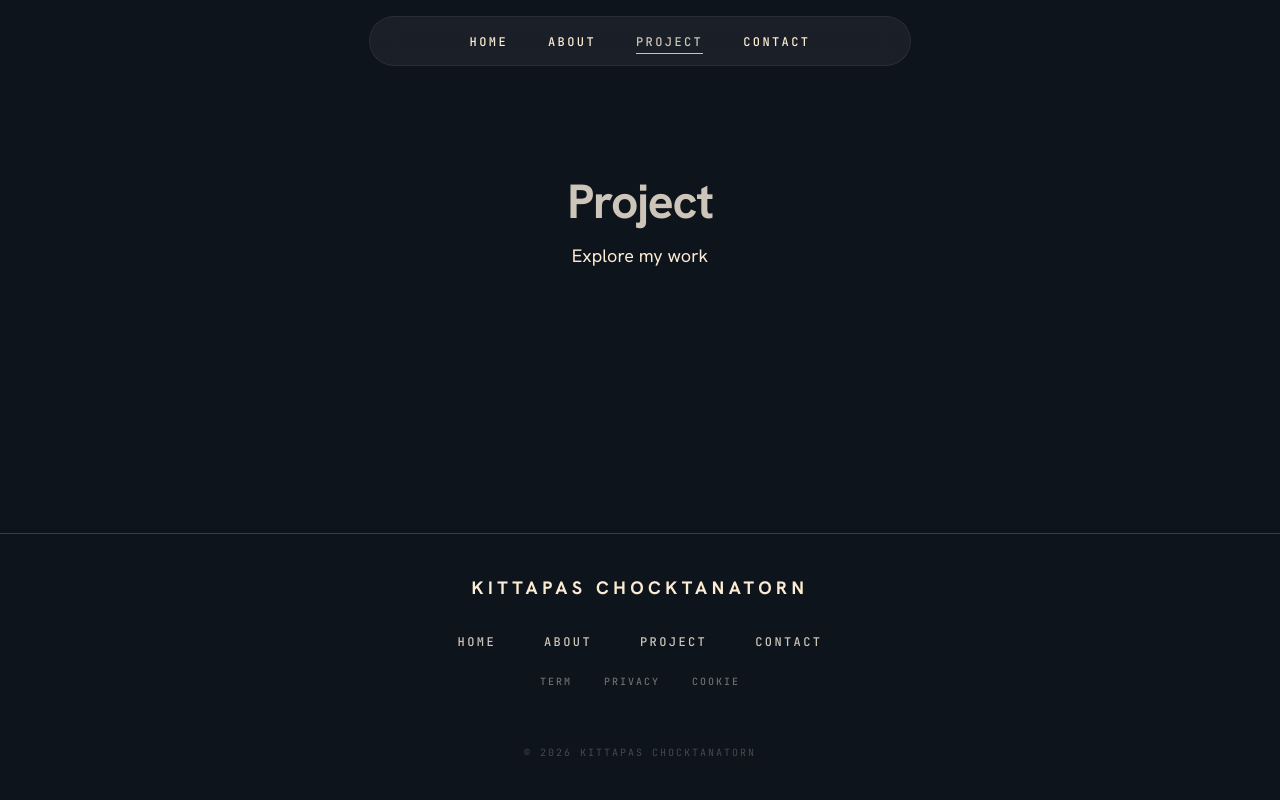
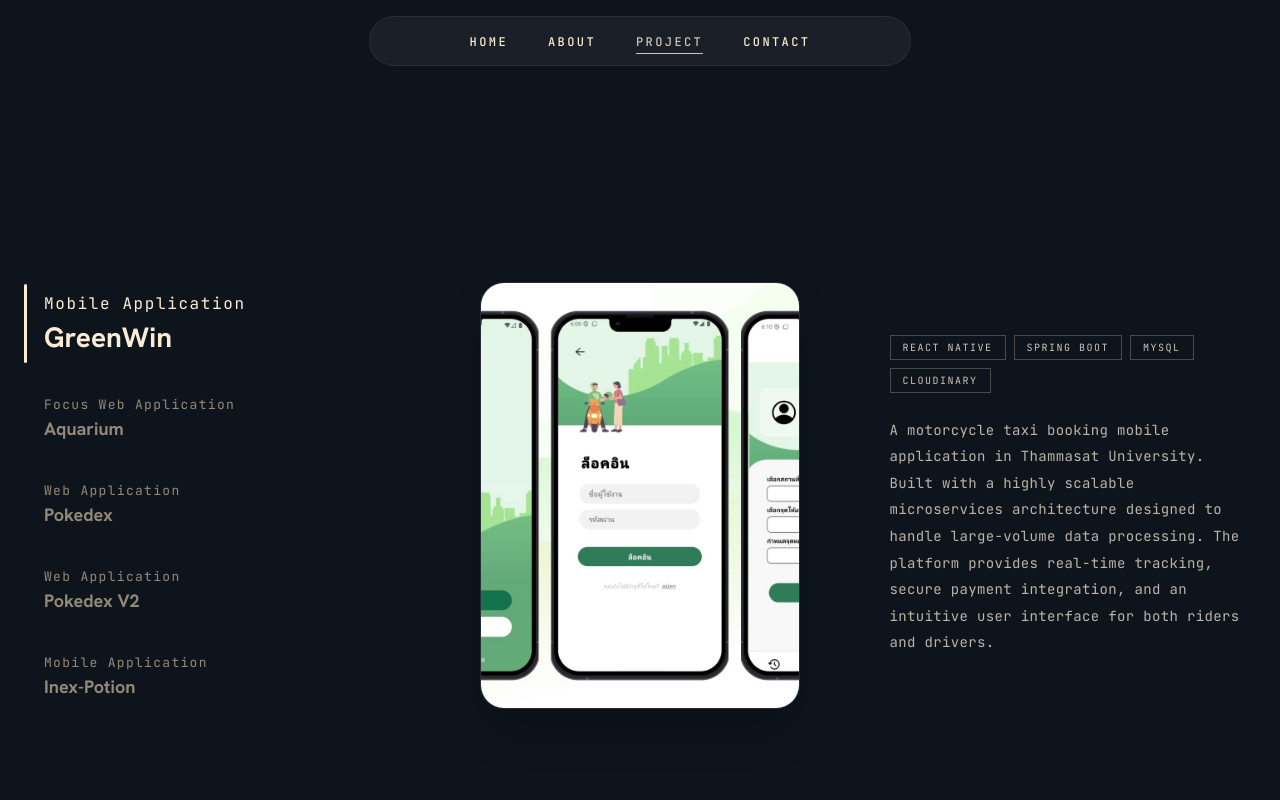
Before and after one commit to Premeeii/portfolio, a Next.js app: page /project in a window 1280 px wide. Shown: the top 800 px of the page. Built offline with nearby package versions, Linux system fonts and the light colour scheme.

Commit message:
add project page

```diff
--- a/src/app/project/page.tsx
+++ b/src/app/project/page.tsx
@@ -1,22 +1,155 @@
 "use client";
 
+import { useState } from "react";
 import { motion } from "framer-motion";
+import ProjectSidebar from "@/components/ProjectSidebar";
+import ProjectPreview from "@/components/ProjectPreview";
+import ProjectDescription from "@/components/ProjectDescription";
+
+const PROJECTS = [
+  {
+    id: "greenwin",
+    category: "Mobile Application",
+    title: "GreenWin",
+    description:
+      "A motorcycle taxi booking mobile application in Thammasat University. Built with a highly scalable microservices architecture designed to handle large-volume data processing. The platform provides real-time tracking, secure payment integration, and an intuitive user interface for both riders and drivers.",
+    tags: ["REACT NATIVE", "SPRING BOOT", "MYSQL", "CLOUDINARY"],
+    imageSrc: "/greenwin.jpeg",
+  },
+  {
+    id: "aquarium",
+    category: "Focus Web Application",
+    title: "Aquarium",
+    description:
+      "An immersive focus timer web application that combines productivity with a relaxing aquarium experience. Users can grow their virtual aquarium by staying focused, with customizable ambient sounds and visual themes to enhance concentration.",
+    tags: ["NEXT.JS", "TYPESCRIPT", "TAILWIND CSS", "FRAMER MOTION"],
+    imageSrc: "/activity.jpg",
+  },
+  {
+    id: "pokedex-1",
+    category: "Web Application",
+    title: "Pokedex",
+    description:
+      "A comprehensive Pokémon encyclopedia web application featuring detailed stats, evolution chains, and type matchups. Built with modern web technologies for a smooth, responsive browsing experience with advanced search and filtering capabilities.",
+    tags: ["REACT", "TYPESCRIPT", "REST API", "CSS MODULES"],
+    imageSrc: "/me2.jpeg",
+  },
+  {
+    id: "pokedex-2",
+    category: "Web Application",
+    title: "Pokedex V2",
+    description:
+      "An upgraded version of the Pokedex application with enhanced features including team builder, damage calculator, and community features. Implements server-side rendering for improved performance and SEO optimization.",
+    tags: ["NEXT.JS", "PRISMA", "POSTGRESQL", "DOCKER"],
+    imageSrc: "/greenwin.jpeg",
+  },
+  {
+    id: "inex-potion",
+    category: "Mobile Application",
+    title: "Inex-Potion",
+    description:
+      "A personal finance tracking mobile application that helps users manage their income and expenses with intuitive categorization, visual analytics, and budget planning tools. Features include recurring transaction tracking and financial goal setting.",
+    tags: ["FLUTTER", "DART", "FIREBASE", "FIGMA"],
+    imageSrc: "/activity.jpg",
+  },
+];
 
 export default function Project() {
+  const [activeIndex, setActiveIndex] = useState(0);
+  const activeProject = PROJECTS[activeIndex];
+
   return (
-    <section className="flex flex-1 flex-col items-center justify-center px-6 py-24">
+    <section className="flex min-h-[calc(100dvh-65px)] flex-col px-6 py-16 lg:py-50">
+      {/* Page entrance animation */}
       <motion.div
-        initial={{ opacity: 0, y: 20 }}
-        animate={{ opacity: 1, y: 0 }}
+        initial={{ opacity: 0 }}
+        animate={{ opacity: 1 }}
         transition={{ duration: 0.6, ease: "easeOut" }}
-        className="text-center"
+        className="mx-auto w-full max-w-7xl flex-1"
       >
-        <h1 className="text-4xl font-bold tracking-tight text-accent sm:text-5xl">
-          Project
-        </h1>
-        <p className="mt-4 text-lg text-muted">
-          Explore my work
-        </p>
+        {/* ── Desktop Layout (lg+) ── */}
+        <div className="hidden h-full lg:grid lg:grid-cols-[1fr_1.1fr_1fr] lg:items-center lg:gap-8 xl:gap-12">
+          {/* Left — Project Sidebar */}
+          <motion.div
+            initial={{ opacity: 0, x: -40 }}
+            animate={{ opacity: 1, x: 0 }}
+            transition={{ duration: 0.6, delay: 0.1, ease: "easeOut" }}
+          >
+            <ProjectSidebar
+              projects={PROJECTS}
+              activeIndex={activeIndex}
+              onSelect={setActiveIndex}
+            />
+          </motion.div>
+
+          {/* Center — Project Preview Image */}
+          <motion.div
+            initial={{ opacity: 0, y: 40 }}
+            animate={{ opacity: 1, y: 0 }}
+            transition={{ duration: 0.6, delay: 0.2, ease: "easeOut" }}
+          >
+            <ProjectPreview
+              imageSrc={activeProject.imageSrc}
+              title={activeProject.title}
+              activeIndex={activeIndex}
+            />
+          </motion.div>
+
+          {/* Right — Project Description */}
+          <motion.div
+            initial={{ opacity: 0, x: 40 }}
+            animate={{ opacity: 1, x: 0 }}
+            transition={{ duration: 0.6, delay: 0.3, ease: "easeOut" }}
+          >
+            <ProjectDescription
+              description={activeProject.description}
+              tags={activeProject.tags}
+              activeIndex={activeIndex}
+            />
+          </motion.div>
+        </div>
+
+        {/* ── Mobile/Tablet Layout (< lg) ── */}
+        <div className="flex flex-col gap-10 lg:hidden">
+          {/* Sidebar as horizontal scroll on mobile */}
+          <motion.div
+            initial={{ opacity: 0, y: 20 }}
+            animate={{ opacity: 1, y: 0 }}
+            transition={{ duration: 0.5, delay: 0.1 }}
+          >
+            <ProjectSidebar
+              projects={PROJECTS}
+              activeIndex={activeIndex}
+              onSelect={setActiveIndex}
+            />
+          </motion.div>
+
+          {/* Preview */}
+          <motion.div
+            initial={{ opacity: 0, y: 30 }}
+            animate={{ opacity: 1, y: 0 }}
+            transition={{ duration: 0.5, delay: 0.2 }}
+          >
+            <ProjectPreview
+              imageSrc={activeProject.imageSrc}
+              title={activeProject.title}
+              activeIndex={activeIndex}
+            />
+          </motion.div>
+
+          {/* Description */}
+          <motion.div
+            initial={{ opacity: 0, y: 30 }}
+            animate={{ opacity: 1, y: 0 }}
+            transition={{ duration: 0.5, delay: 0.3 }}
+          >
+            <ProjectDescription
+              description={activeProject.description}
+              tags={activeProject.tags}
+              activeIndex={activeIndex}
+            />
+          </motion.div>
+        </div>
       </motion.div>
     </section>
   );
--- a/src/components/AsciiImage.tsx
+++ b/src/components/AsciiImage.tsx
@@ -26,7 +26,7 @@ export default function AsciiImage({
   alt,
   className = "",
   cols = 80,
-  revealDuration = 2500,
+  revealDuration = 2000,
   charSet = "@%#*+=-:. ",
   charColor = "#CEC5BA",
 }: AsciiImageProps) {
--- /dev/null
+++ b/src/components/ProjectDescription.tsx
@@ -0,0 +1,45 @@
+"use client";
+
+import { AnimatePresence, motion } from "framer-motion";
+
+interface ProjectDescriptionProps {
+  description: string;
+  tags: string[];
+  activeIndex: number;
+}
+
+export default function ProjectDescription({
+  description,
+  tags,
+  activeIndex,
+}: ProjectDescriptionProps) {
+  return (
+    <AnimatePresence mode="wait">
+      <motion.div
+        key={activeIndex}
+        className="flex flex-col justify-center gap-6"
+        initial={{ opacity: 0, x: 20 }}
+        animate={{ opacity: 1, x: 0 }}
+        exit={{ opacity: 0, x: -20 }}
+        transition={{ duration: 0.5, ease: [0.25, 0.1, 0.25, 1] }}
+      >
+        {/* Tags */}
+        <div className="flex flex-wrap gap-2">
+          {tags.map((tag) => (
+            <span
+              key={tag}
+              className="border border-accent/30 px-3 py-1 font-jetbrains text-[10px] tracking-[0.15em] text-accent"
+            >
+              {tag}
+            </span>
+          ))}
+        </div>
+
+        {/* Description */}
+        <p className="font-jetbrains text-sm leading-[1.9] tracking-wide text-accent/90">
+          {description}
+        </p>
+      </motion.div>
+    </AnimatePresence>
+  );
+}
--- /dev/null
+++ b/src/components/ProjectPreview.tsx
@@ -0,0 +1,40 @@
+"use client";
+
+import Image from "next/image";
+import { AnimatePresence, motion } from "framer-motion";
+
+interface ProjectPreviewProps {
+  imageSrc: string;
+  title: string;
+  activeIndex: number;
+}
+
+export default function ProjectPreview({
+  imageSrc,
+  title,
+  activeIndex,
+}: ProjectPreviewProps) {
+  return (
+    <div className="flex items-center justify-center">
+      <AnimatePresence mode="wait">
+        <motion.div
+          key={activeIndex}
+          className="relative aspect-3/4 w-full max-w-[320px] overflow-hidden rounded-3xl border border-surface/50 bg-surface/20 shadow-2xl"
+          initial={{ opacity: 0, y: 30, scale: 0.95 }}
+          animate={{ opacity: 1, y: 0, scale: 1 }}
+          exit={{ opacity: 0, y: -20, scale: 0.95 }}
+          transition={{ duration: 0.5, ease: [0.25, 0.1, 0.25, 1] }}
+        >
+          <Image
+            src={imageSrc}
+            alt={title}
+            fill
+            sizes="(max-width: 768px) 80vw, 320px"
+            className="object-cover"
+            priority
+          />
+        </motion.div>
+      </AnimatePresence>
+    </div>
+  );
+}
--- /dev/null
+++ b/src/components/ProjectSidebar.tsx
@@ -0,0 +1,79 @@
+"use client";
+
+import { motion } from "framer-motion";
+
+interface Project {
+  id: string;
+  category: string;
+  title: string;
+  description: string;
+  tags: string[];
+  imageSrc: string;
+}
+
+interface ProjectSidebarProps {
+  projects: Project[];
+  activeIndex: number;
+  onSelect: (index: number) => void;
+}
+
+export default function ProjectSidebar({
+  projects,
+  activeIndex,
+  onSelect,
+}: ProjectSidebarProps) {
+  return (
+    <nav className="flex flex-col gap-6" aria-label="Project list">
+      {projects.map((project, index) => {
+        const isActive = index === activeIndex;
+
+        return (
+          <button
+            key={project.id}
+            type="button"
+            onClick={() => onSelect(index)}
+            className="group relative cursor-pointer py-2 pl-5 text-left transition-all duration-300"
+            aria-current={isActive ? "true" : undefined}
+          >
+            {/* Active indicator bar */}
+            <motion.span
+              className="absolute left-0 top-0 h-full w-[3px] rounded-full bg-muted"
+              initial={false}
+              animate={{
+                opacity: isActive ? 1 : 0,
+                scaleY: isActive ? 1 : 0.4,
+              }}
+              transition={{ duration: 0.4, ease: [0.25, 0.1, 0.25, 1] }}
+            />
+
+            {/* Category label */}
+            <motion.span
+              className="block font-jetbrains tracking-widest"
+              initial={false}
+              animate={{
+                fontSize: isActive ? "16px" : "13px",
+                color: isActive ? "#FCECD3" : "#948979",
+              }}
+              transition={{ duration: 0.4, ease: [0.25, 0.1, 0.25, 1] }}
+            >
+              {project.category}
+            </motion.span>
+
+            {/* Project title */}
+            <motion.span
+              className="mt-1 block font-bold leading-tight"
+              initial={false}
+              animate={{
+                fontSize: isActive ? "28px" : "18px",
+                color: isActive ? "#FCECD3" : "#948979",
+              }}
+              transition={{ duration: 0.4, ease: [0.25, 0.1, 0.25, 1] }}
+            >
+              {project.title}
+            </motion.span>
+          </button>
+        );
+      })}
+    </nav>
+  );
+}
```
Also changed, not shown: public/greenwin2.png (added).
